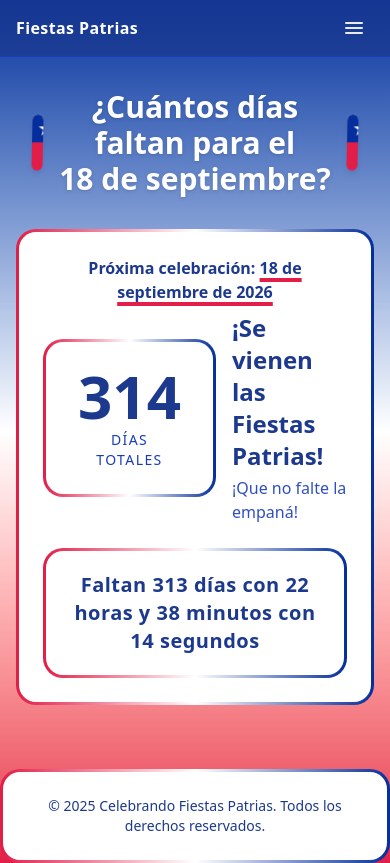
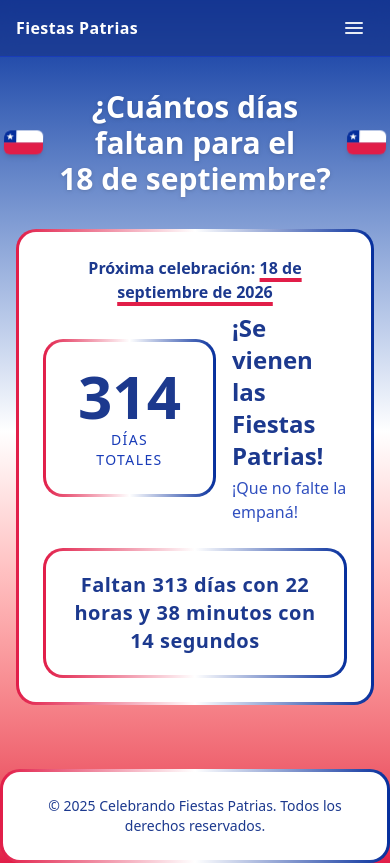
Before and after one commit to patitojavi/fiestas-patrias, a React (Vite) app: page / in a window 390 px wide. Built offline with nearby package versions, Linux system fonts and the light colour scheme.

Commit message:
arreglo bandera home responsiva

```diff
--- a/src/components/Flag.jsx
+++ b/src/components/Flag.jsx
@@ -1,32 +1,35 @@
-
-export default function Flag({ mirrored = false, size = 56 }) {
-
-  const w = size * 1.6;
-  const h = size;
+// Flag.jsx
+export default function Flag({ mirrored = false, size }) {
+  // Si pasas `size`, lo usamos. Si no, usamos un ancho responsivo con clamp()
+  const style = size
+    ? { width: size * 1.6, height: 'auto' }
+    : undefined;
 
   return (
     <div
-      className={`animate-wave ${
-        mirrored ? "scale-x-[-1]" : ""
-      }`}
-      style={{ width: w, height: h }}
+      className={`animate-wave ${mirrored ? 'scale-x-[-1]' : ''} shrink-0 rounded-md shadow-md overflow-hidden`}
+      style={style}
       aria-label="Bandera de Chile"
       role="img"
       title="Bandera de Chile"
     >
-
-      <div className="w-full h-full rounded-md overflow-hidden shadow-md">
-
-        <div className="w-full h-1/2 bg-white relative">
-
-          <div className="absolute left-0 top-0 h-full aspect-square bg-[var(--azul)] grid place-items-center">
-            {/* estrella simple */}
-            <span className="text-white text-xl select-none">★</span>
-          </div>
-        </div>
-
-        <div className="w-full h-1/2 bg-[var(--rojo)]" />
-      </div>
+      <svg
+        viewBox="0 0 16 10"          // relación 1.6:1
+        className={`${size ? '' : 'w-[clamp(32px,10vw,80px)]'} h-auto block`}
+        xmlns="http://www.w3.org/2000/svg"
+      >
+        {/* franja blanca superior */}
+        <rect x="0" y="0" width="16" height="5" fill="#ffffff" />
+        {/* cantón azul (cuadrado a la izquierda) */}
+        <rect x="0" y="0" width="5" height="5" fill="var(--azul)" />
+        {/* estrella */}
+        <polygon
+          points="2.5,1.2 2.9,2.2 4,2.2 3.1,2.8 3.4,3.8 2.5,3.2 1.6,3.8 1.9,2.8 1,2.2 2.1,2.2"
+          fill="#ffffff"
+        />
+        {/* franja roja inferior */}
+        <rect x="0" y="5" width="16" height="5" fill="var(--rojo)" />
+      </svg>
     </div>
   );
 }
```
